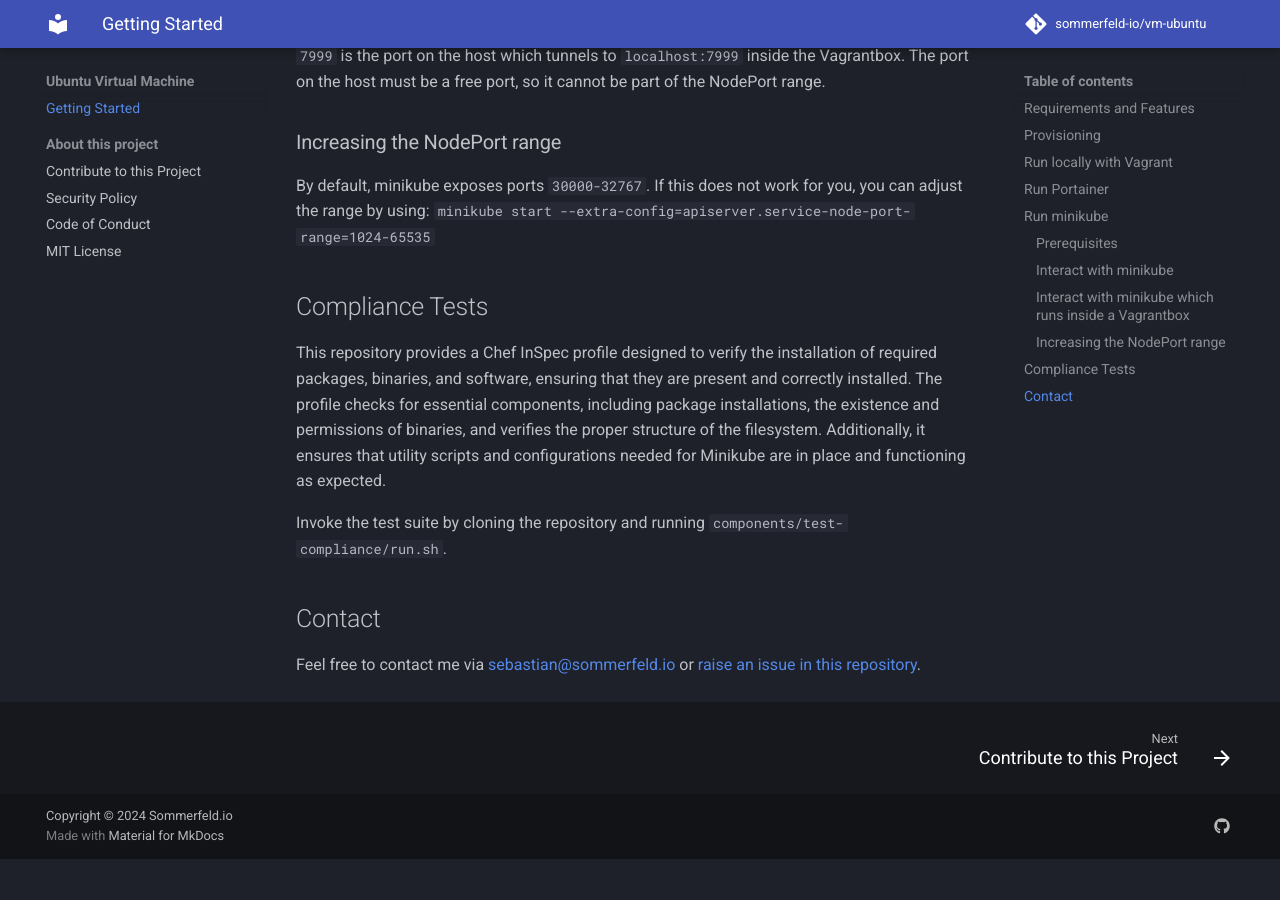
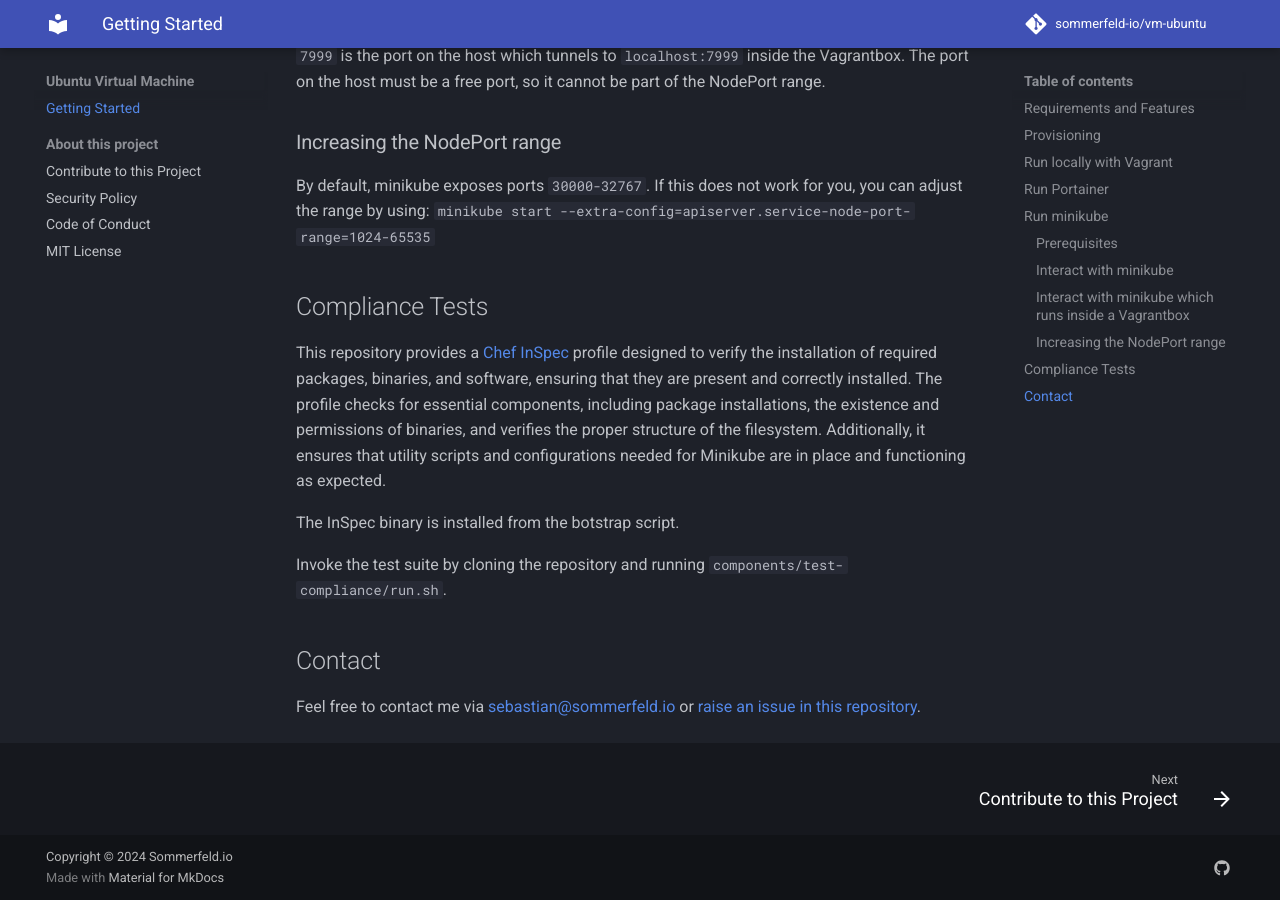
Before and after one commit to sommerfeld-io/vm-ubuntu-desktop, an MkDocs documentation site: the page built from docs/index.md, in a window 1280 px wide and 900 px high, scrolled down 3620 px. Built offline with MkDocs 1.6.1 and Material for MkDocs 9.7.7, drawn with Linux system fonts in a browser that asks for light colours; comment, search, counter and statistics services are not loaded; before the commit the page ends 4479 px from its top, so only the background shows below that.

Commit message:
fix: increase version when creating a tag + docs

```diff
--- a/docs/index.md
+++ b/docs/index.md
@@ -121,7 +121,9 @@ vagrant ssh -- -L 7999:localhost:7999
 By default, minikube exposes ports `30000-32767`. If this does not work for you, you can adjust the range by using: `minikube start --extra-config=apiserver.service-node-port-range=1024-65535`
 
 ## Compliance Tests
-This repository provides a Chef InSpec profile designed to verify the installation of required packages, binaries, and software, ensuring that they are present and correctly installed. The profile checks for essential components, including package installations, the existence and permissions of binaries, and verifies the proper structure of the filesystem. Additionally, it ensures that utility scripts and configurations needed for Minikube are in place and functioning as expected.
+This repository provides a [Chef InSpec](https://docs.chef.io/inspec) profile designed to verify the installation of required packages, binaries, and software, ensuring that they are present and correctly installed. The profile checks for essential components, including package installations, the existence and permissions of binaries, and verifies the proper structure of the filesystem. Additionally, it ensures that utility scripts and configurations needed for Minikube are in place and functioning as expected.
+
+The InSpec binary is installed from the botstrap script.
 
 Invoke the test suite by cloning the repository and running `components/test-compliance/run.sh`.
 
```
Also changed, not shown: 1 other file.
